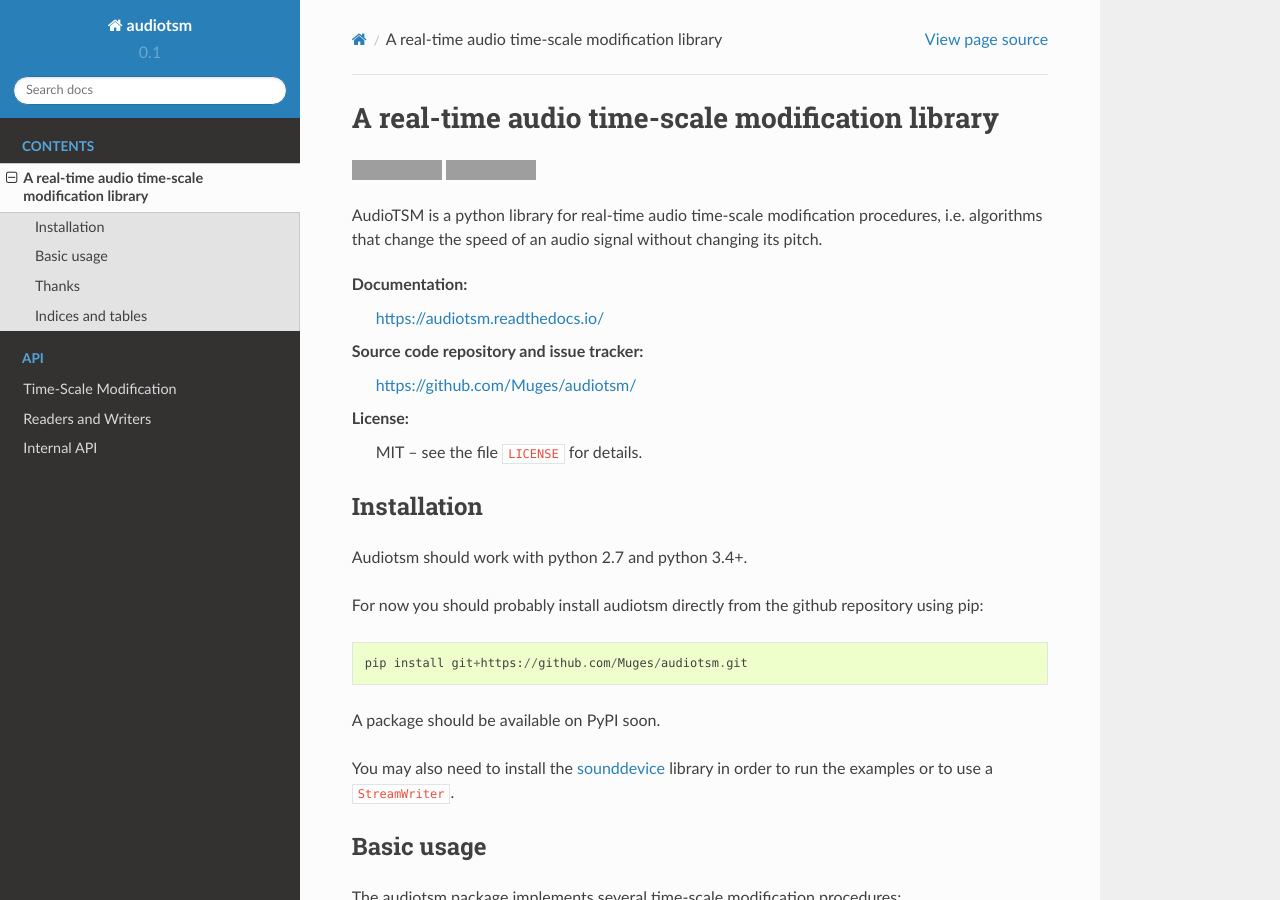
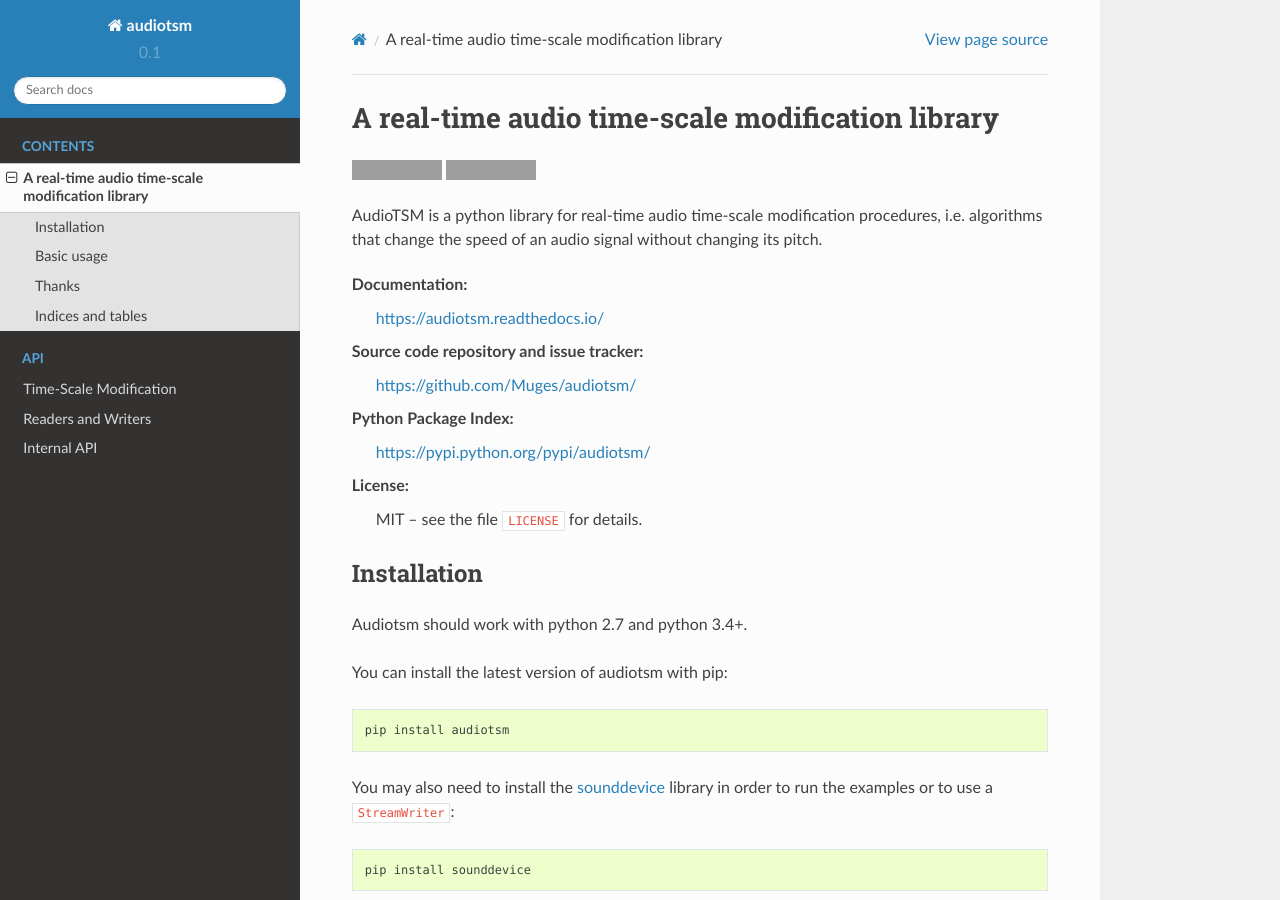
Before and after one commit to Muges/audiotsm, a Sphinx documentation site: the page built from docs/index.rst, in a window 1280 px wide and 900 px high. Built offline with Sphinx 7.4.7 and the Read the Docs theme 2.0.0, drawn with Linux system fonts in a browser that asks for light colours; grey boxes are pictures that could not be loaded.

Commit message:
update README

```diff
--- a/README.rst
+++ b/README.rst
@@ -18,6 +18,9 @@
 Source code repository and issue tracker:
    https://github.com/Muges/audiotsm/
 
+Python Package Index:
+    https://pypi.python.org/pypi/audiotsm/
+
 License:
    MIT -- see the file ``LICENSE`` for details.
 
@@ -26,16 +29,14 @@
 
 Audiotsm should work with python 2.7 and python 3.4+.
 
-For now you should probably install audiotsm directly from the github
-repository using pip::
+You can install the latest version of audiotsm with pip::
 
-    pip install git+https://github.com/Muges/audiotsm.git
-
-A package should be available on PyPI soon.
-
+    pip install audiotsm
 
 You may also need to install the sounddevice_ library in order to run the
-examples or to use a ``StreamWriter``.
+examples or to use a ``StreamWriter``::
+
+    pip install sounddevice
 
 .. _sounddevice: https://github.com/spatialaudio/python-sounddevice/
 
--- a/docs/internalapi.rst
+++ b/docs/internalapi.rst
@@ -2,7 +2,7 @@
 ============
 
 Analysis-Synthesis based TSM procedures
---------------------------------------
+---------------------------------------
 
 .. automodule:: audiotsm.base.analysis_synthesis
     :members:
```
